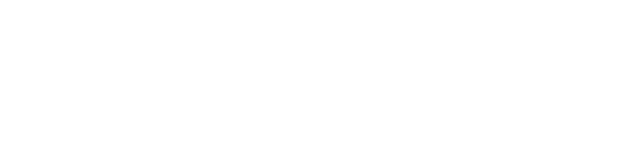
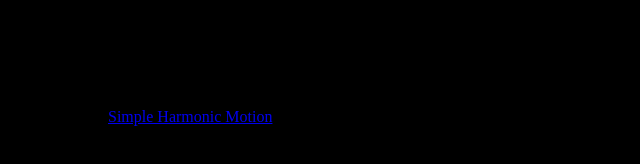
Before and after one commit to 0jas0jas/Visualiser, a website: page index.html in a window 1280 px wide. Shown: the whole page, without its empty margins (0-640 px from the left). Drawn offline with Linux system fonts and the light colour scheme.

Commit message:
Update Index.html

```diff
--- a/index.html
+++ b/index.html
@@ -5,8 +5,15 @@
     <meta http-equiv="X-UA-Compatible" content="IE=edge">
     <meta name="viewport" content="width=device-width, initial-scale=1.0">
     <title>Document</title>
+    <style>
+        body{
+            padding: 100px 100px 100px 100px;
+            background-color: black;
+            color: aliceblue;
+        }
+    </style>
 </head>
 <body>
-
+    <a href="SHM/index.html">Simple Harmonic Motion</a>
 </body>
 </html>
```
